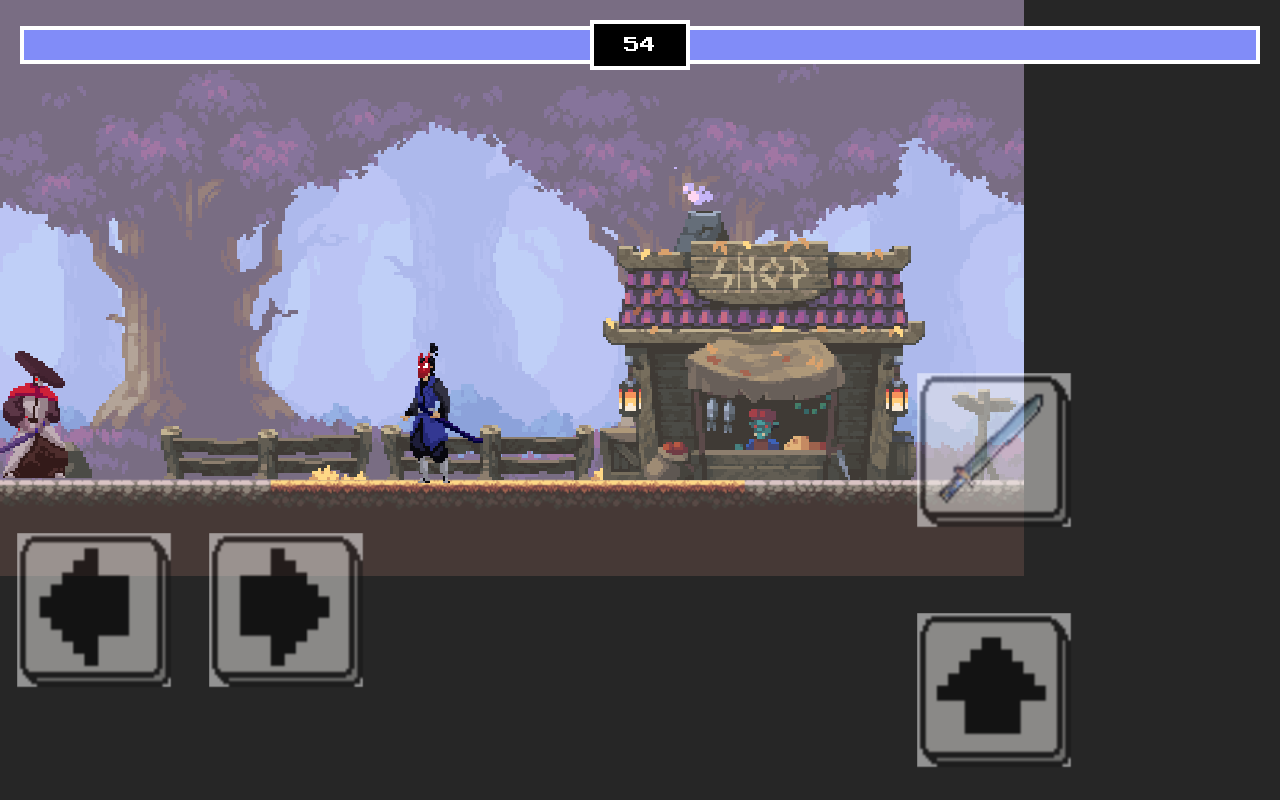
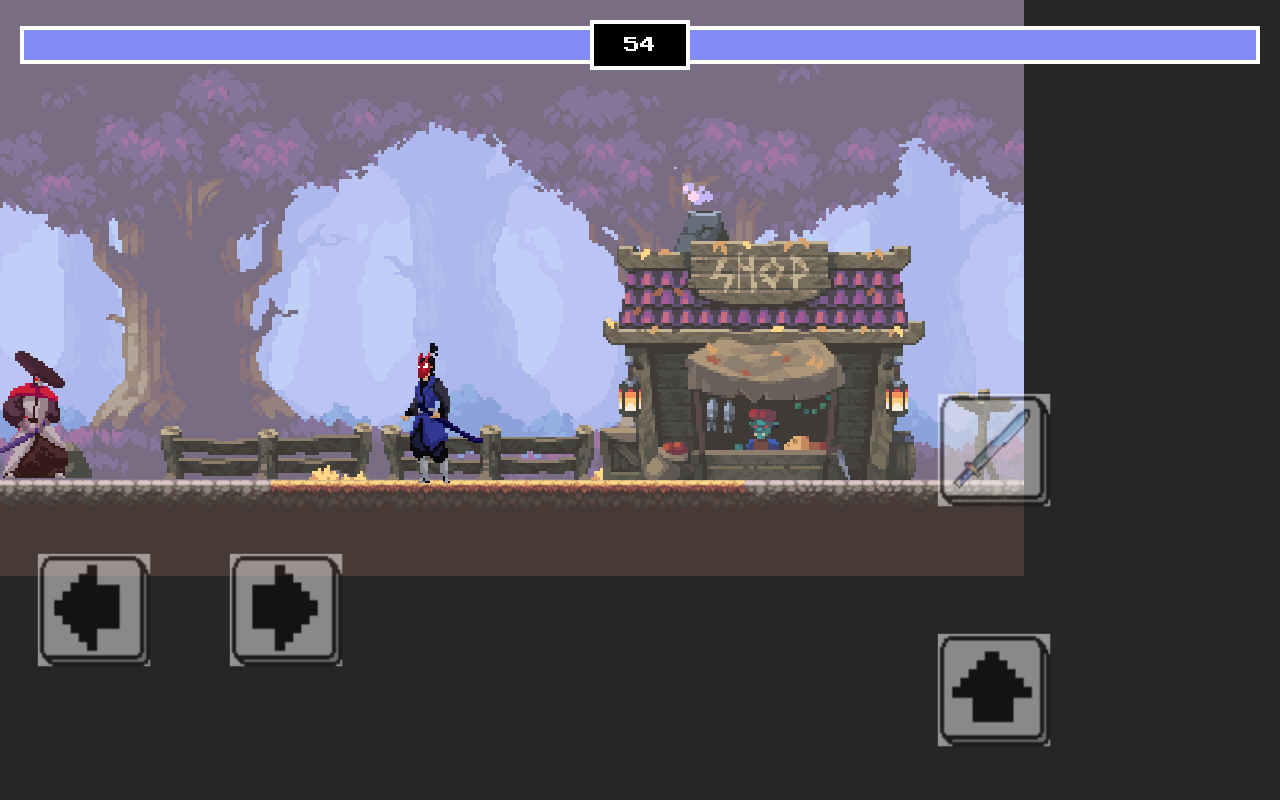
Before and after one commit to Haruki-Hotarou-2021/HappyBirthday-Sensei, a plain HTML site: page game.html in a window 1280 px wide. Drawn offline with nearby package versions, Linux system fonts and the light colour scheme.

Commit message:
update game.html

```diff
--- a/game.html
+++ b/game.html
@@ -905,12 +905,16 @@ window.addEventListener('keyup', (event) => {
       event.preventDefault();
     });
 
-    attack.style.transform = `scale(${(w*0.20)/100})`;
+    let calc = (w + h) / 2;
+    let size = 0.18;
+
+    attack.style.transform = `scale(${(calc/100)*size})`;
+    jump.style.transform = `scale(${(calc/100)*size})`;
+    left.style.transform = `scale(${(calc/100)*size})`;
+    right.style.transform = `scale(${(calc/100)*size})`;
+
     console.log(attack.style.transform);
 
-    jump.style.transform = `scale(${(w*0.20)/100})`;
-    left.style.transform = `scale(${(w*0.20)/100})`;
-    right.style.transform = `scale(${(w*0.20)/100})`;
 
     //document.body.style.transform = 'scale(0.6) translhttps://fonts.googleapis.comateY(-50%)';
   </script>
```
